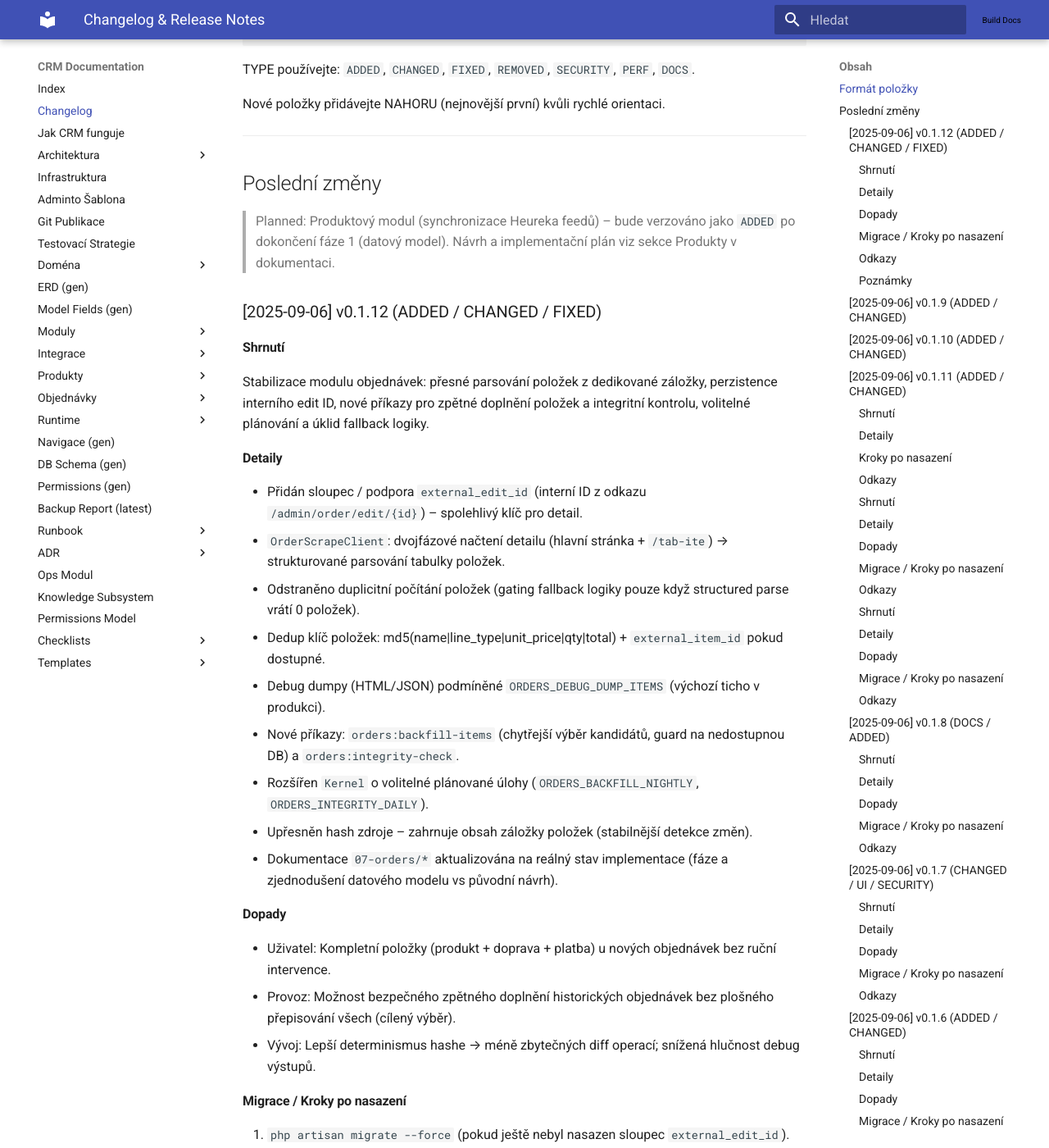
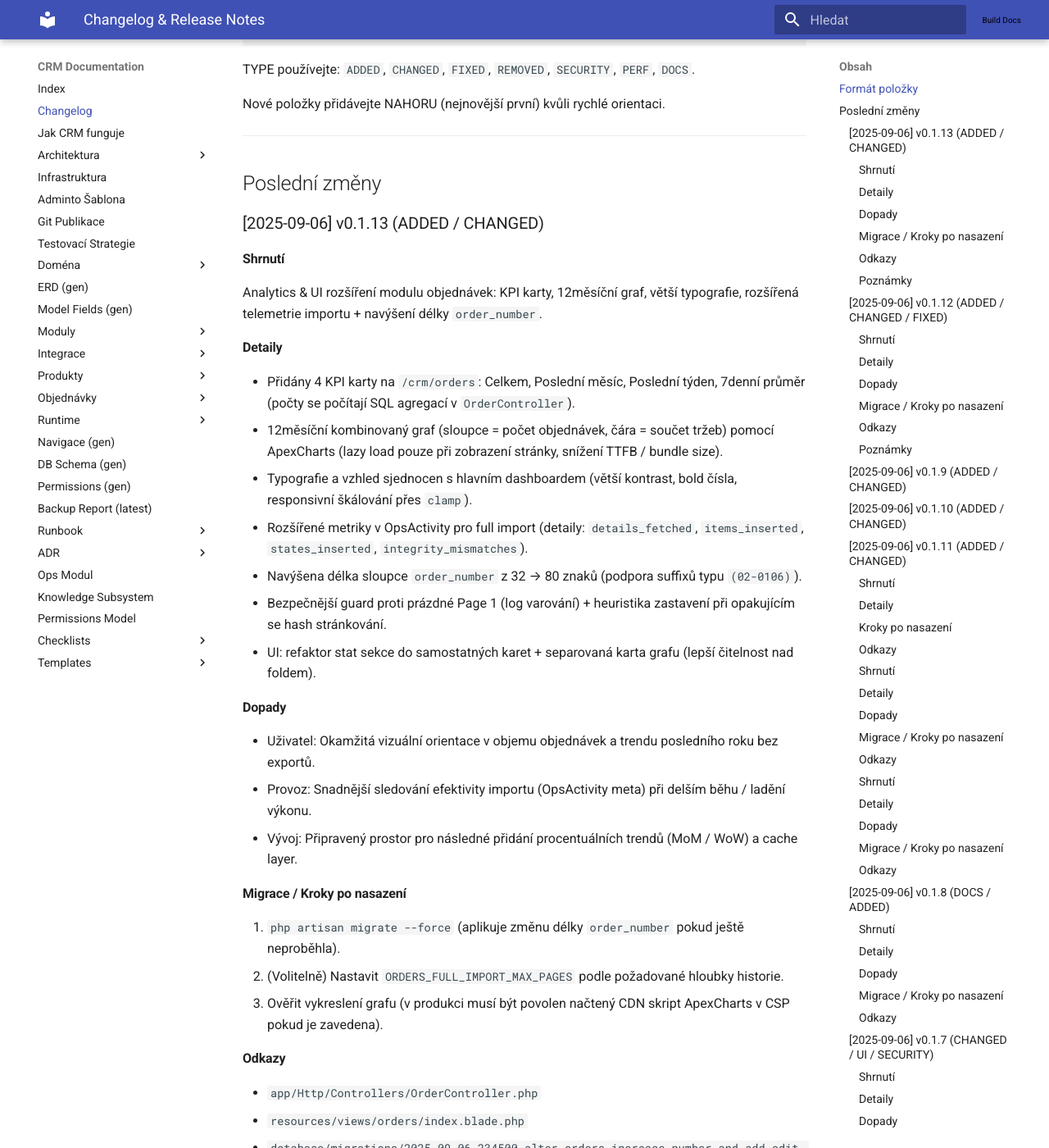
Before and after one commit to karelvysinka/crm-esl, an MkDocs documentation site: the page built from docs/01-intro/changelog.md, in a window 1280 px wide and 1400 px high, scrolled down 667 px. Shown: the whole window at 82% size. Built offline with MkDocs 1.6.1 and Material for MkDocs 9.7.7, drawn with Linux system fonts in a browser that asks for light colours; some of the changed text lies outside the part shown.

Commit message:
docs(changelog): v0.1.13 orders analytics UI & metrics

```diff
--- a/docs/01-intro/changelog.md
+++ b/docs/01-intro/changelog.md
@@ -39,6 +39,38 @@ Nové položky přidávejte NAHORU (nejnovější první) kvůli rychlé orienta
 ---
 
 ## Poslední změny
+### [2025-09-06] v0.1.13 (ADDED / CHANGED)
+#### Shrnutí
+Analytics & UI rozšíření modulu objednávek: KPI karty, 12měsíční graf, větší typografie, rozšířená telemetrie importu + navýšení délky `order_number`.
+
+#### Detaily
+- Přidány 4 KPI karty na `/crm/orders`: Celkem, Poslední měsíc, Poslední týden, 7denní průměr (počty se počítají SQL agregací v `OrderController`).
+- 12měsíční kombinovaný graf (sloupce = počet objednávek, čára = součet tržeb) pomocí ApexCharts (lazy load pouze při zobrazení stránky, snížení TTFB / bundle size).
+- Typografie a vzhled sjednocen s hlavním dashboardem (větší kontrast, bold čísla, responsivní škálování přes `clamp`).
+- Rozšířené metriky v OpsActivity pro full import (detaily: `details_fetched`, `items_inserted`, `states_inserted`, `integrity_mismatches`).
+- Navýšena délka sloupce `order_number` z 32 → 80 znaků (podpora suffixů typu `(02-0106)`).
+- Bezpečnější guard proti prázdné Page 1 (log varování) + heuristika zastavení při opakujícím se hash stránkování.
+- UI: refaktor stat sekce do samostatných karet + separovaná karta grafu (lepší čitelnost nad foldem).
+
+#### Dopady
+- Uživatel: Okamžitá vizuální orientace v objemu objednávek a trendu posledního roku bez exportů.
+- Provoz: Snadnější sledování efektivity importu (OpsActivity meta) při delším běhu / ladění výkonu.
+- Vývoj: Připravený prostor pro následné přidání procentuálních trendů (MoM / WoW) a cache layer.
+
+#### Migrace / Kroky po nasazení
+1. `php artisan migrate --force` (aplikuje změnu délky `order_number` pokud ještě neproběhla).
+2. (Volitelně) Nastavit `ORDERS_FULL_IMPORT_MAX_PAGES` podle požadované hloubky historie.
+3. Ověřit vykreslení grafu (v produkci musí být povolen načtený CDN skript ApexCharts v CSP pokud je zavedena).
+
+#### Odkazy
+- `app/Http/Controllers/OrderController.php`
+- `resources/views/orders/index.blade.php`
+- `database/migrations/2025_09_06_234500_alter_orders_increase_number_and_add_edit_id.php`
+- `app/Jobs/Orders/RunFullImportJob.php`
+
+#### Poznámky
+Plánované další kroky (mimo scope této verze): procentuální trend indikátory (šipky), cache 5–10 min pro KPI, denní 30denní mini graf, lokalizované formátování měny v tooltipech.
+
 
 > Planned: Produktový modul (synchronizace Heureka feedů) – bude verzováno jako `ADDED` po dokončení fáze 1 (datový model). Návrh a implementační plán viz sekce Produkty v dokumentaci.
 
```
